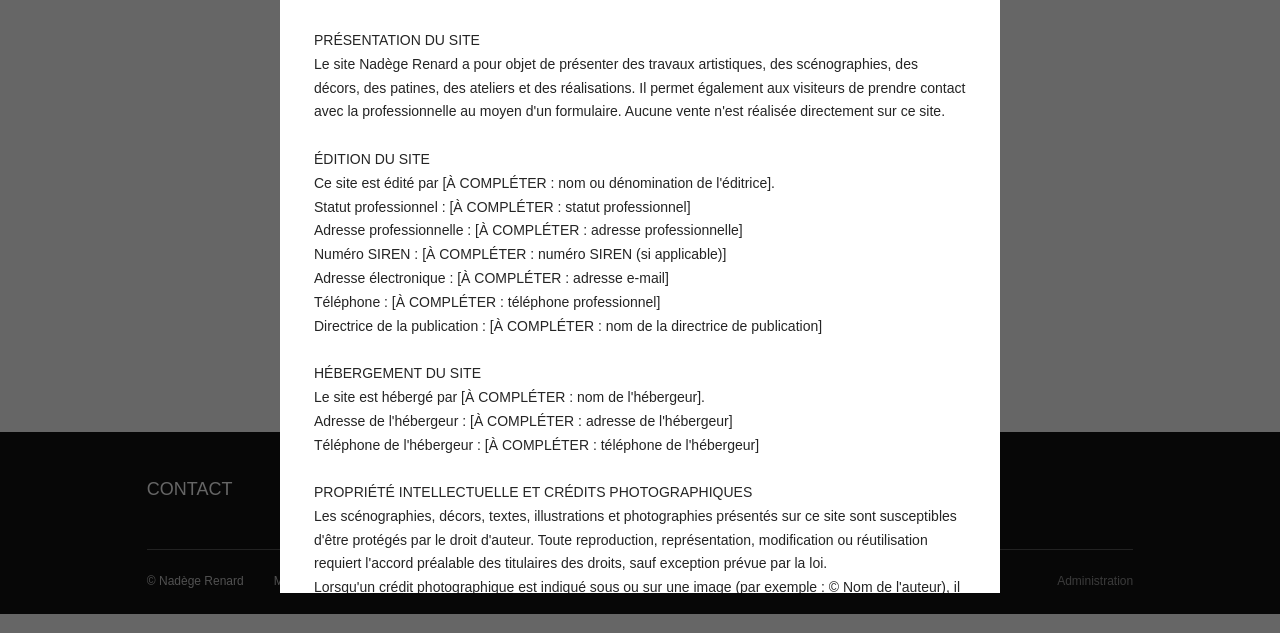
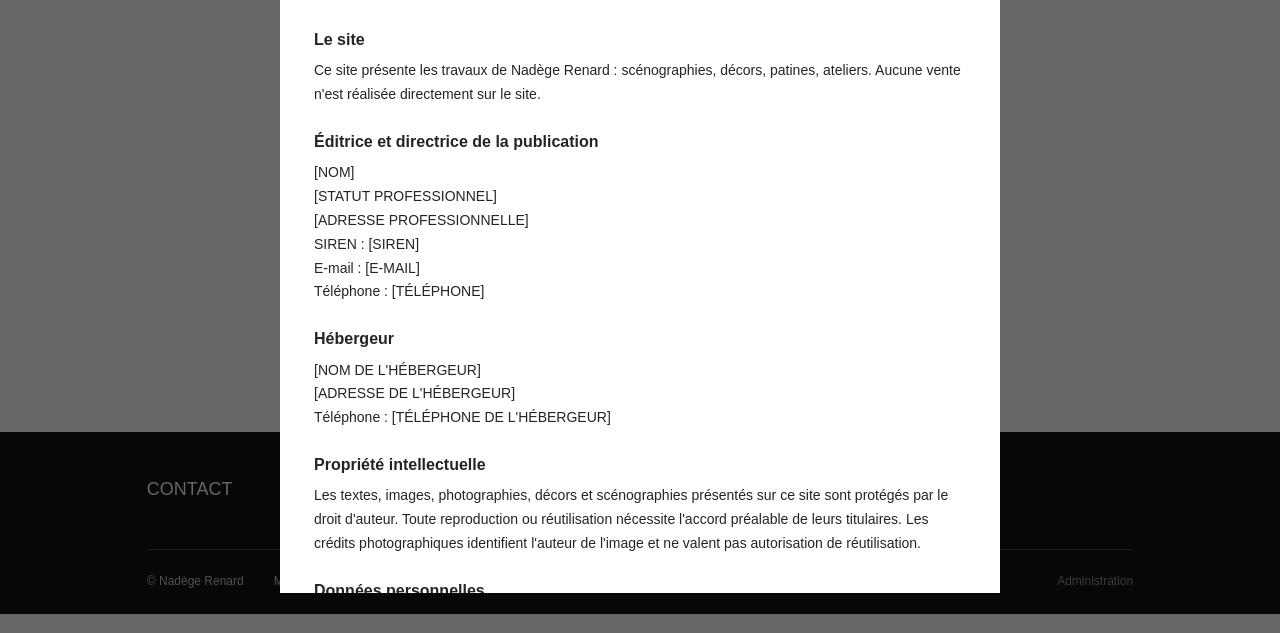
Before and after one commit to ludodulac/nadegerenard, a website with bundled scripts: page public/index.html in a window 1280 px wide. Both pictures are taken after a click on the button "Mentions légales". Shown: the part 167-800 px from the top of the page. Built offline with nearby package versions, Linux system fonts and the light colour scheme; files whose address does not match are found by name.

Commit message:
feat: appliquer le texte de mentions légales fourni
* feat: adopter le texte court des mentions légales avec trous personnalisables

* fix: sauts de ligne réels dans le texte légal simplifié

* style: mettre en gras les titres du texte légal choisi

* style: lisibilité du texte de mentions légales raccourci

* test: reproduction exacte du texte à trous validé

```diff
--- a/public/legal.js
+++ b/public/legal.js
@@ -1,58 +1,52 @@
 // Textes modèles affichés immédiatement, même avant la saisie des informations.
 // Les valeurs inconnues sont signalées explicitement : aucune donnée légale inventée.
 export const LEGAL_FIELDS = [
-  {key:"editorName",label:"Nom ou dénomination de la personne qui édite le site",hint:"Nom complet légal, ex. Nadège Renard"},
-  {key:"status",label:"Statut professionnel",hint:"Ex. entrepreneur individuel (EI), microentrepreneur, association, société…"},
-  {key:"businessName",label:"Nom commercial (facultatif)"},
-  {key:"director",label:"Nom de la directrice de publication",hint:"Nom de la personne responsable du contenu"},
-  {key:"address",label:"Adresse professionnelle",hint:"Adresse à faire figurer dans les mentions légales"},
-  {key:"siren",label:"Numéro SIREN",hint:"9 chiffres, si applicable"},
-  {key:"registration",label:"Immatriculation RCS / RNE (si applicable)",hint:"Ex. RNE, RCS + ville"},
-  {key:"vat",label:"Numéro de TVA intracommunautaire (si applicable)"},
-  {key:"email",label:"Adresse e-mail professionnelle",type:"email"},
+  {key:"editorName",label:"Nom de l’éditrice et directrice de la publication",hint:"Nom légal, ex. Nadège Renard"},
+  {key:"status",label:"Statut professionnel",hint:"Ex. artiste-auteure, entrepreneure individuelle, société…"},
+  {key:"address",label:"Adresse professionnelle",hint:"Adresse à publier dans les mentions légales"},
+  {key:"siren",label:"SIREN",hint:"Numéro SIREN à 9 chiffres, si applicable"},
+  {key:"email",label:"E-mail professionnel",type:"email"},
   {key:"phone",label:"Téléphone professionnel",type:"tel"},
-  {key:"hostName",label:"Nom de l'hébergeur",hint:"La société qui héberge le site, ex. Cloudflare (nom juridique à vérifier)"},
-  {key:"hostAddress",label:"Adresse de l'hébergeur",hint:"Adresse officielle de l'hébergeur"},
-  {key:"hostPhone",label:"Téléphone de l'hébergeur",hint:"Téléphone officiel de l'hébergeur"},
-  {key:"retention",label:"Durée de conservation des messages",hint:"Durée réellement appliquée, ex. 12 mois"}
+  {key:"hostName",label:"Nom de l’hébergeur",hint:"Nom juridique de la société qui héberge le site"},
+  {key:"hostAddress",label:"Adresse de l’hébergeur"},
+  {key:"hostPhone",label:"Téléphone de l’hébergeur",type:"tel"},
+  {key:"retention",label:"Durée de conservation des messages",hint:"Utilisée dans le texte « Confidentialité »"}
 ];
 export const LEGAL_KEYS = LEGAL_FIELDS.map(x=>x.key);
 const value=(d,key,label)=>String(d?.[key]??"").trim()||"[À COMPLÉTER : "+label+"]";
 const opt=(d,key,prefix)=>String(d?.[key]??"").trim()?prefix+String(d[key]).trim():null;
 export const hasStructuredLegal=f=>LEGAL_KEYS.some(key=>String(f?.legalDetails?.[key]??"").trim());
 
+// Texte validé pour l'affichage public : les trous sont conservés tant qu'ils ne sont pas remplis.
 export function legalDocument(f={}){
   const d=f.legalDetails||{};
+  const hole=(key,label)=>String(d[key]??"").trim()||"["+label+"]";
   const lines=[
-    "PRÉSENTATION DU SITE",
-    "Le site Nadège Renard a pour objet de présenter des travaux artistiques, des scénographies, des décors, des patines, des ateliers et des réalisations. Il permet également aux visiteurs de prendre contact avec la professionnelle au moyen d'un formulaire. Aucune vente n'est réalisée directement sur ce site.",
+    "Le site",
+    "Ce site présente les travaux de Nadège Renard : scénographies, décors, patines, ateliers. Aucune vente n'est réalisée directement sur le site.",
     "",
-    "ÉDITION DU SITE",
-    "Ce site est édité par "+value(d,"editorName","nom ou dénomination de l'éditrice")+".",
-    "Statut professionnel : "+value(d,"status","statut professionnel"),
-    opt(d,"businessName","Nom commercial : "),
-    "Adresse professionnelle : "+value(d,"address","adresse professionnelle"),
-    "Numéro SIREN : "+value(d,"siren","numéro SIREN (si applicable)"),
-    opt(d,"registration","Immatriculation : "),
-    opt(d,"vat","Numéro de TVA intracommunautaire : "),
-    "Adresse électronique : "+value(d,"email","adresse e-mail"),
-    "Téléphone : "+value(d,"phone","téléphone professionnel"),
-    "Directrice de la publication : "+value(d,"director","nom de la directrice de publication"),
+    "Éditrice et directrice de la publication",
+    hole("editorName","NOM"),
+    hole("status","STATUT PROFESSIONNEL"),
+    hole("address","ADRESSE PROFESSIONNELLE"),
+    "SIREN : "+hole("siren","SIREN"),
+    "E-mail : "+hole("email","E-MAIL"),
+    "Téléphone : "+hole("phone","TÉLÉPHONE"),
     "",
-    "HÉBERGEMENT DU SITE",
-    "Le site est hébergé par "+value(d,"hostName","nom de l'hébergeur")+".",
-    "Adresse de l'hébergeur : "+value(d,"hostAddress","adresse de l'hébergeur"),
-    "Téléphone de l'hébergeur : "+value(d,"hostPhone","téléphone de l'hébergeur"),
+    "Hébergeur",
+    hole("hostName","NOM DE L'HÉBERGEUR"),
+    hole("hostAddress","ADRESSE DE L'HÉBERGEUR"),
+    "Téléphone : "+hole("hostPhone","TÉLÉPHONE DE L'HÉBERGEUR"),
     "",
-    "PROPRIÉTÉ INTELLECTUELLE ET CRÉDITS PHOTOGRAPHIQUES",
-    "Les scénographies, décors, textes, illustrations et photographies présentés sur ce site sont susceptibles d'être protégés par le droit d'auteur. Toute reproduction, représentation, modification ou réutilisation requiert l'accord préalable des titulaires des droits, sauf exception prévue par la loi.",
-    "Lorsqu'un crédit photographique est indiqué sous ou sur une image (par exemple : © Nom de l'auteur), il identifie le photographe concerné. La présence d'un crédit ne vaut pas autorisation de réutiliser la photographie.",
+    "Propriété intellectuelle",
+    "Les textes, images, photographies, décors et scénographies présentés sur ce site sont protégés par le droit d'auteur. Toute reproduction ou réutilisation nécessite l'accord préalable de leurs titulaires. Les crédits photographiques identifient l'auteur de l'image et ne valent pas autorisation de réutilisation.",
     "",
-    "DONNÉES PERSONNELLES",
-    "Pour savoir comment sont utilisées les informations envoyées avec le formulaire de contact, consultez la rubrique « Confidentialité » accessible dans le pied de page."
-  ].filter(x=>x!==null);
+    "Données personnelles",
+    "Les informations envoyées par le formulaire de contact sont traitées conformément à la rubrique « Confidentialité », accessible en pied de page."
+  ];
+  // Conserver d'éventuelles précisions antérieures sans les effacer silencieusement.
   const extra=String(f.legal||"").trim();
-  if(extra)lines.push("","PRÉCISIONS COMPLÉMENTAIRES",extra);
+  if(extra)lines.push("","Précisions complémentaires",extra);
   return lines.join("\n");
 }
 
--- a/public/site.js
+++ b/public/site.js
@@ -126,6 +126,15 @@ function updateMenu(){
   const entries=state.pages.filter(x=>x.kind!=="detail"&&x.parent_id===null).sort((a,b)=>a.nav_order-b.nav_order);
   document.querySelector("#menu-links").innerHTML=entries.map(p=>'<a href="'+pathFor(p)+'" data-link>'+esc(p.kind==="home"?"ACCUEIL":p.data.title)+'</a>').join("");
 }
+function legalMarkup(text){
+  const headings=new Set(["Le site","Éditrice et directrice de la publication","Hébergeur","Propriété intellectuelle","Données personnelles","Précisions complémentaires"]);
+  return String(text||"").split("\n\n").map(section=>{
+    const [first,...rest]=section.split("\n");
+    if(!headings.has(first))return '<p>'+esc(section).replace(/\n/g,"<br>")+'</p>';
+    return '<section class="legal-section"><h3>'+esc(first)+'</h3>'+
+      (rest.length?'<p>'+esc(rest.join("\n")).replace(/\n/g,"<br>")+'</p>':"")+'</section>';
+  }).join("");
+}
 function updateFooter(){
   const f=state.footer||{},social=[];
   const icons={
@@ -136,7 +145,7 @@ function updateFooter(){
   if(safeLink(f.instagram))social.push('<a href="'+esc(f.instagram)+'" target="_blank" rel="noopener noreferrer">'+icons.instagram+'<span>Instagram</span></a>');
   document.querySelector("#social-links").innerHTML=social.join("");
   document.querySelector("#copyright").textContent=f.copyright||"© Nadège Renard";
-  document.querySelector("#legal-text").textContent=legalDocument(f);
+  document.querySelector("#legal-text").innerHTML=legalMarkup(legalDocument(f));
   document.querySelector("#privacy-text").textContent=privacyDocument(f);
 }
 const dialog=document.querySelector("#legal-dialog");
--- a/public/styles.css
+++ b/public/styles.css
@@ -82,3 +82,9 @@ button,input,textarea,select{font:inherit}a{color:inherit}button{cursor:pointer}
 .legal-text{white-space:pre-wrap;font-size:14px;line-height:1.7;overflow-wrap:anywhere}
 .inline-privacy{background:none;border:0;padding:0;color:inherit;text-decoration:underline;text-underline-offset:2px;font-size:inherit;cursor:pointer}
 .inline-privacy:hover{color:#111}
+
+/* Mise en page des mentions légales courtes : titres nets, trous lisibles. */
+#legal-text.legal-text{white-space:normal}
+#legal-text .legal-section{margin:24px 0}
+#legal-text .legal-section h3{font-size:16px;font-weight:650;line-height:1.4;color:#242424;margin:0 0 8px}
+#legal-text .legal-section p{font-size:14px;line-height:1.7;margin:0;overflow-wrap:anywhere}
```
Also changed, not shown: tests/credits-et-legal.test.mjs (+43 -30 lines).
